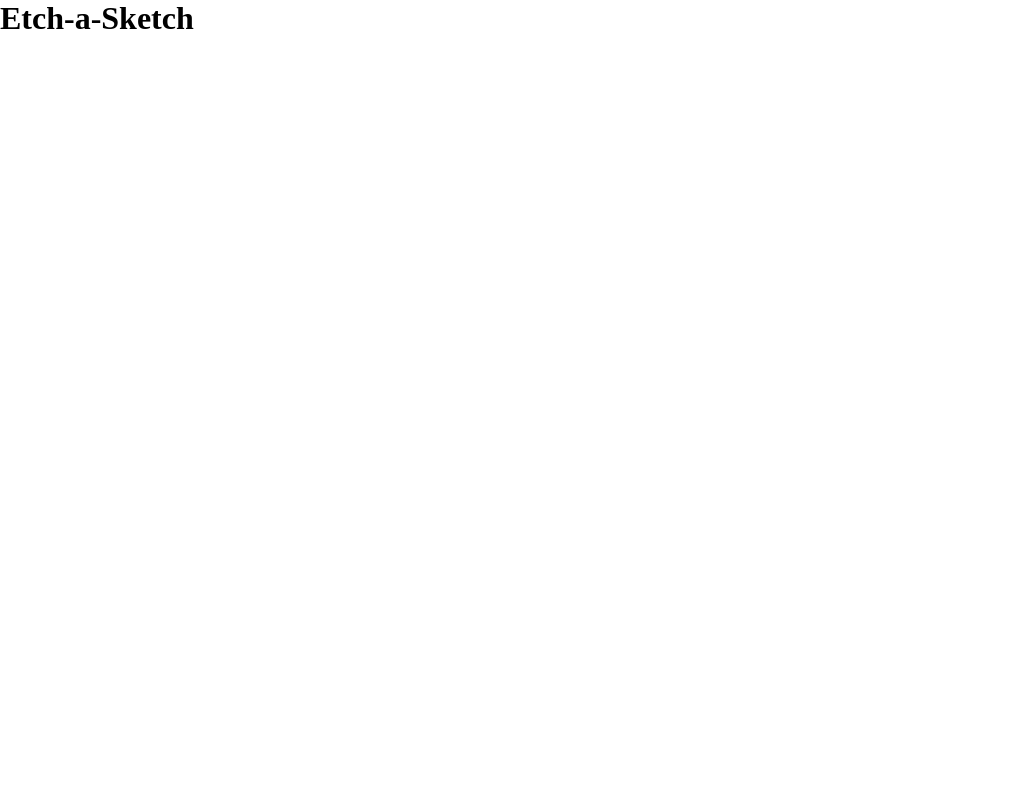
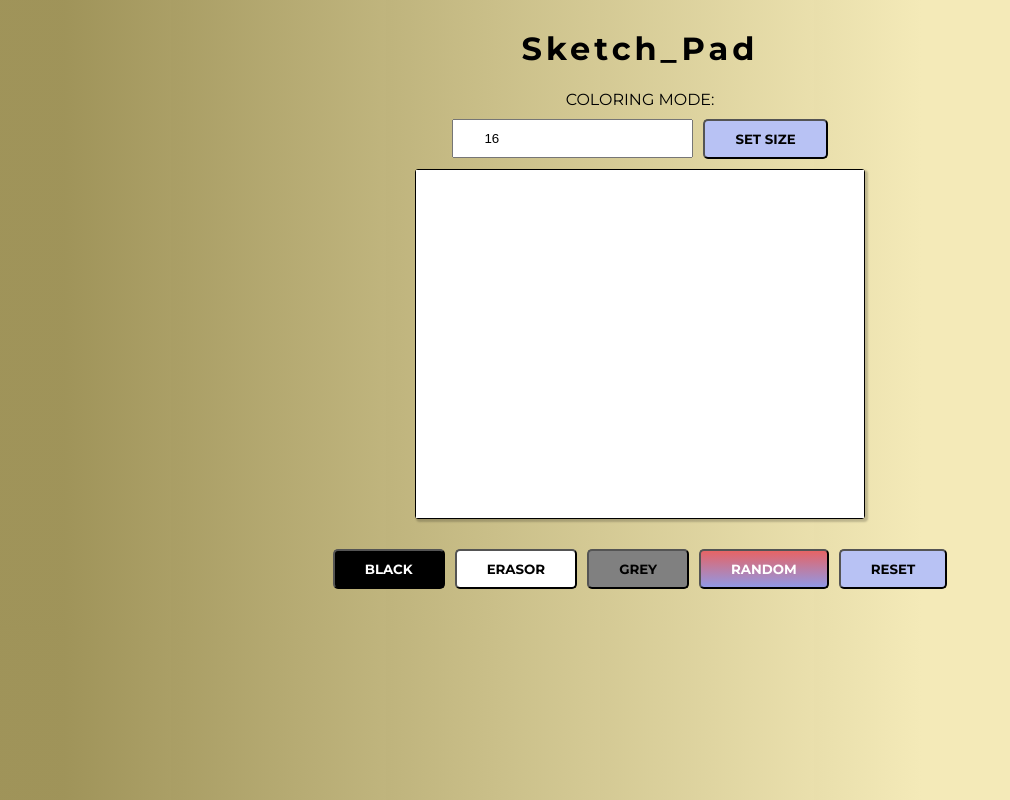
Before and after one commit to lukesuarez/etch-a-sketch, a plain HTML site: page index.html in a window 1280 px wide. Shown: the whole page, without its empty margins (0-1010 px from the left). Drawn offline with Linux system fonts and the light colour scheme.

Commit message:
adding updated js html and css files

```diff
--- a/index.html
+++ b/index.html
@@ -4,9 +4,44 @@
   <meta charset="UTF-8">
   <meta name="viewport" content="width=device-width, initial-scale=1.0">
   <link rel="stylesheet" href="style.css">
+  <link rel="preconnect" href="https://fonts.googleapis.com">
+  <link rel="preconnect" href="https://fonts.gstatic.com" crossorigin>
+  <link href="https://fonts.googleapis.com/css2?family=Montserrat:ital,wght@0,100..900;1,100..900&display=swap" rel="stylesheet">
   <title>Etch-a-Sketch</title>
 </head>
 <body>
-    <h1>Etch-a-Sketch</h1>
+    <div class="flex-container">
+      <div class="title"><h1>Sketch_Pad</h1></div>
+      <div class="mode">COLORING MODE: </div>
+
+      <div class="input-container">
+        <input
+          type="text"
+          placeholder="Size of Board"
+          value="16"
+          onchange="changeSize(this.value)"
+          />
+        <button>Set Size</button>
+      </div>
+
+      <div class="content">
+      <div class="board"></div>
+      <div class="buttons">
+        <button onclick="changeColor('black')" class="btn-black">Black</button>
+        <button onclick="changeColor('white')" class="btn-erasor">Erasor</button>
+        <button onclick="changeColor('grey')" class="btn-grey" >Grey</button>
+        <button onclick="changeColor('random')" class="btn-random">Random</button>
+        <button onclick="reset()" class="btn-reset">Reset</button>
+      </div>
+      <div>
+
+
+    </div>
+      <!-- <div class="error">
+        Input must be between 2 and 100
+      </div> -->
+      </div>
+    </div>
+    <script src="index.js"></script>
 </body>
 </html>
--- a/index.js
+++ b/index.js
@@ -0,0 +1,61 @@
+let color = 'black'
+let click = true
+
+function populateBoard(size) {
+  let board = document.querySelector('.board')
+  let squares = board.querySelectorAll('div')
+  squares.forEach((div)=> div.remove())
+  board.style.gridTemplateColumns = `repeat(${size}, 1fr)`
+  board.style.gridTemplateRows = `repeat(${size}, 1fr)`
+
+  let amount = size * size
+  for(let i = 0; i < amount ;i++) {
+    let square = document.createElement('div')
+    square.addEventListener('mouseover', colorSquare)
+    square.style.backgroundColor = 'white'
+    board.insertAdjacentElement('beforeend', square)
+  }
+}
+
+populateBoard(16)
+
+function changeSize(input) {
+  if(input >= 2  && input <= 100 ) {
+    // document.querySelector('.error').style.display = 'none'
+    populateBoard(input)
+  } else {
+    // document.querySelector('.error').style.display = 'flex'
+    alert('Input must be between 2 and 100!')
+  }
+}
+
+function colorSquare() {
+  if(click) {
+    if(color === 'random') {
+      this.style.backgroundColor = `hsl(${Math.random() * 360}, 100%, 50%)`
+    } else {
+      this.style.backgroundColor = color
+    }
+  }
+}
+
+function reset(){
+  let board = document.querySelector('.board')
+  let squares = board.querySelectorAll('div')
+  squares.forEach((div)=> div.style.backgroundColor = 'white')
+}
+
+function changeColor(choice) {
+  color = choice
+}
+
+document.querySelector('body').addEventListener('click', (e) => {
+ if(e.target.tagName != 'BUTTON') {
+  click = !click
+if(click) {
+  document.querySelector('.mode').textContent = 'COLORING MODE: ON'
+} else {
+  document.querySelector('.mode').textContent = 'COLORING MODE: OFF'
+}
+ }
+})
--- /dev/null
+++ b/reset.css
@@ -0,0 +1,43 @@
+html, body, div, span, applet, object, iframe,
+h1, h2, h3, h4, h5, h6, p, blockquote, pre,
+a, abbr, acronym, address, big, cite, code,
+del, dfn, em, img, ins, kbd, q, s, samp,
+small, strike, strong, sub, sup, tt, var,
+b, u, i, center,
+dl, dt, dd, ol, ul, li,
+fieldset, form, label, legend,
+table, caption, tbody, tfoot, thead, tr, th, td,
+article, aside, canvas, details, embed,
+figure, figcaption, footer, header, hgroup,
+menu, nav, output, ruby, section, summary,
+time, mark, audio, video {
+	margin: 0;
+	padding: 0;
+	border: 0;
+	font-size: 100%;
+	font: inherit;
+	vertical-align: baseline;
+}
+/* HTML5 display-role reset for older browsers */
+article, aside, details, figcaption, figure,
+footer, header, hgroup, menu, nav, section {
+	display: block;
+}
+body {
+	line-height: 1;
+}
+ol, ul {
+	list-style: none;
+}
+blockquote, q {
+	quotes: none;
+}
+blockquote:before, blockquote:after,
+q:before, q:after {
+	content: '';
+	content: none;
+}
+table {
+	border-collapse: collapse;
+	border-spacing: 0;
+}
--- a/style.css
+++ b/style.css
@@ -1,5 +1,88 @@
-* {
-  margin: 0;
-  padding: 0;
-  box-sizing: border-box;
+body {
+  display: flex;
+  flex-direction: column;
+  align-items: center;
+  font-family: "Montserrat", sans-serif;
+  background: rgb(158,146,87);
+  background: linear-gradient(90deg, rgba(158,146,87,0.9836309523809523) 5%, rgba(244,234,184,1) 72%);
 }
+
+.title {
+  text-align: center;
+  letter-spacing: .25em;
+}
+
+
+.mode {
+  text-align: center;
+  margin: 10px 10px;
+}
+.board {
+  display: grid;
+  border: 1px solid black ;
+  box-shadow: 2px 2px 2px 1px rgba(0, 0, 0, 0.2);
+  border-radius: 3px;
+  height: 350px
+}
+
+.content {
+  display: flex;
+  flex-direction: column;
+  text-align: center;
+  justify-items: center;
+  min-width: 300px;
+  min-height: 300px;
+  width: 60vw;
+  height: 60vw;
+  max-width: 450px;
+  max-height: 450px;
+}
+
+.buttons {
+  padding: 30px;
+  display: flex;
+  gap: 10px;
+  justify-content: center;
+  align-items: center;
+  border-style: none;
+}
+
+button {
+  font-family: "Montserrat", sans-serif;
+  padding: 10px 30px;
+  text-transform: uppercase;
+  font-weight: bold;
+  background-color: #B8C2F4;
+  border-radius: 5px;
+}
+
+.btn-black {
+  background-color: black;
+  color: #fff;
+}
+
+.btn-erasor {
+  background-color:#fff;
+  color:black;
+}
+
+.btn-grey {
+  background-color:grey;
+  color: black;
+}
+
+.btn-random{
+  background: linear-gradient(#e66465, #9198e5);
+  color: #fff;
+}
+
+.input-container {
+  display: flex;
+  gap: 10px;
+  justify-content: center;
+  align-items: center;
+  margin-bottom: 10px;
+}
+input {
+  padding: 10px 30px;
+}
```
